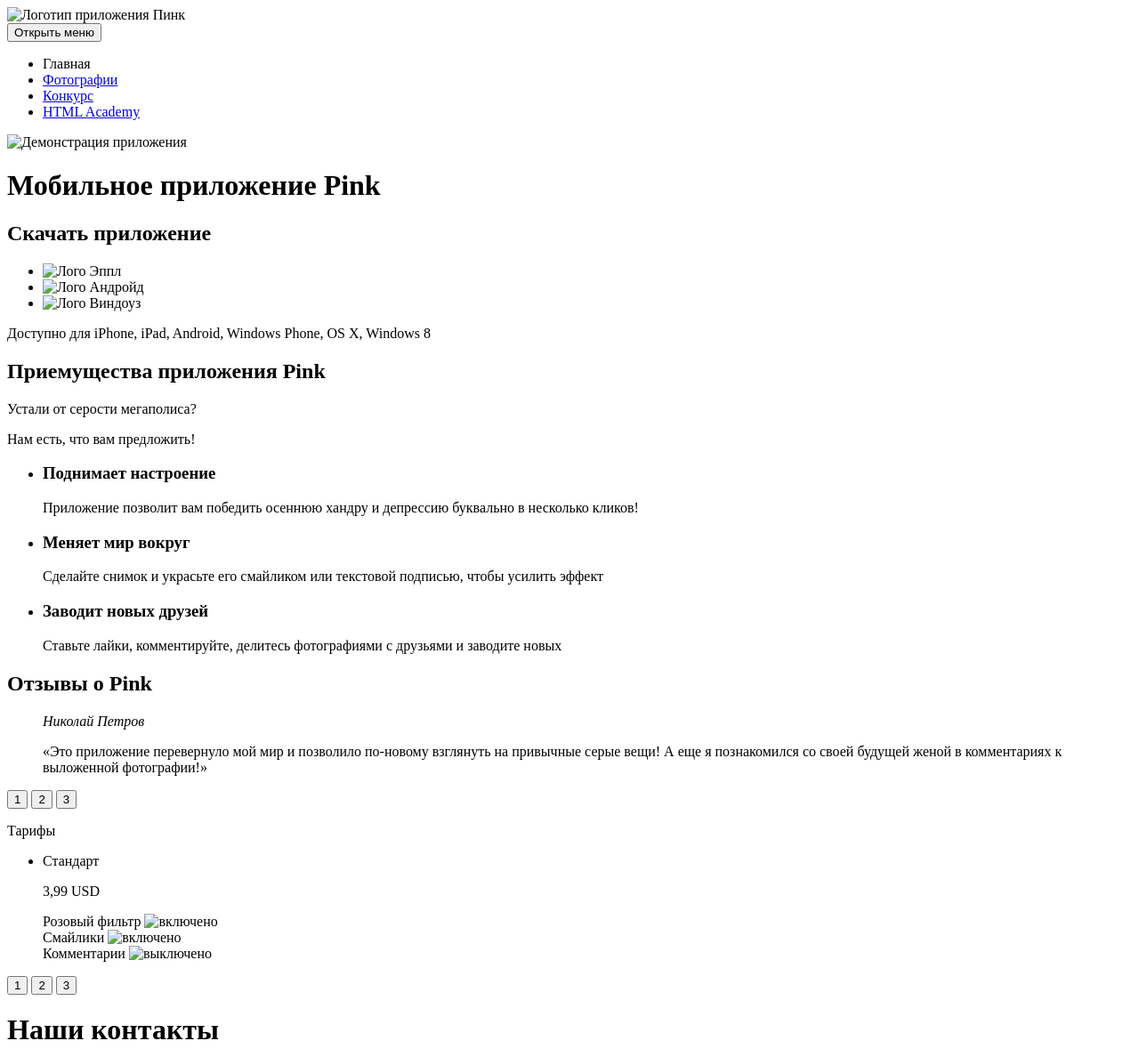
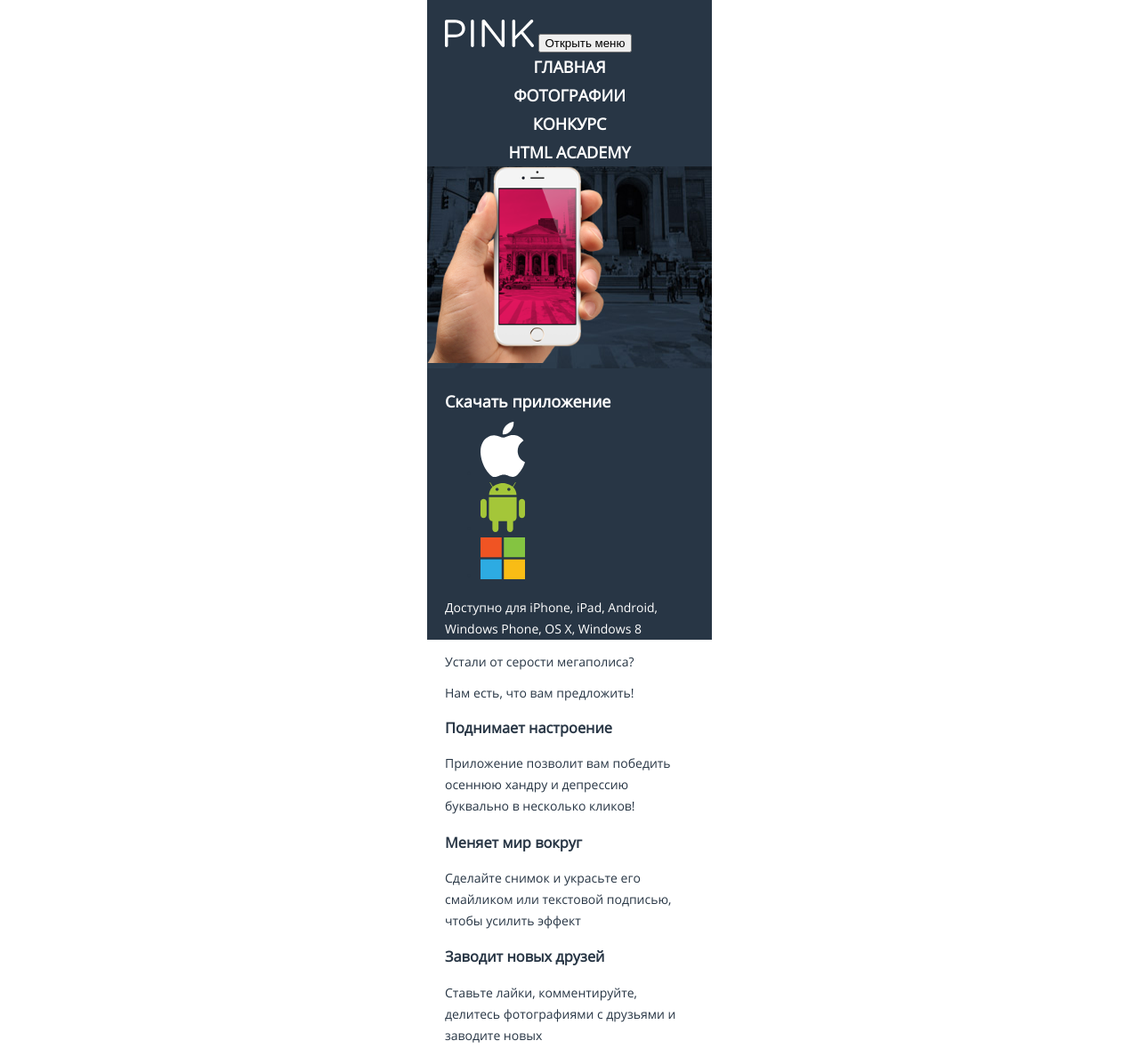
Before and after one commit to Chemonin/195521-pink-16, a website: page source/index.html in a window 1280 px wide. Shown: the top 1179 px of the page at 89% size. Drawn offline with nearby package versions, Linux system fonts and the light colour scheme; files that its build step writes are made by us from their sources; files whose address does not match are found by name.

Commit message:
Добвлена стилизация блоков

```diff
--- a/source/index.html
+++ b/source/index.html
@@ -3,28 +3,29 @@
   <head>
     <meta charset="utf-8">
     <title>HTML Academy: Пинк</title>
+    <link href="css/style.css" rel="stylesheet">
   </head>
   <body>
     <header class="page-header">
-      <img class="page-header__logo-image" src="#" width="100" height="100" alt="Логотип приложения Пинк">
       <nav class="main-nav">
+        <img class="main-nav__logo-image" src="img/logo-pink-white-mobile.svg" width="100" height="100" alt="Логотип приложения Пинк">
         <button class="main-nav_toggle" type="button">Открыть меню</button>
         <ul class="main-nav__list site-list">
           <li class="site-list__item site-list__item--active">
             <a>Главная</a>
           </li>
           <li class="site-list__item">
-            <a href="#">Фотографии</a>
+            <a href="photo.html">Фотографии</a>
           </li>
           <li class="site-list__item">
-            <a href="#">Конкурс</a>
+            <a href="form.html">Конкурс</a>
           </li>
           <li class="site-list__item">
-            <a href="#">HTML Academy</a>
+            <a href="https://htmlacademy.ru/intensive/adaptive">HTML Academy</a>
           </li>
         </ul>
-        <img class="page-header__presentation-image" src="#" width="100" height="100" alt="Демонстрация приложения">
       </nav>
+      <img class="page-header__presentation-image" src="img/iphone-hand-mobile@1x.png" width="200" height="100" alt="Демонстрация приложения">
     </header>
     <main class="main-page">
       <h1 class="visually-hidden">Мобильное приложение Pink</h1>
@@ -32,13 +33,13 @@
         <h2 class="get-app__banner">Скачать приложение</h2>
         <ul class="get-app__list appstore-list">
           <li class="appstore-list__image">
-            <a><img src="#" width="100" height="100" alt="Лого Эппл"></a>
+            <a><img src="img/logo-apple.svg" width="50" height="50" alt="Лого Эппл"></a>
           </li>
           <li class="appstore-list__image">
-            <a><img src="#" width="100" height="100" alt="Лого Андройд"></a>
+            <a><img src="img/logo-android.svg" width="50" height="50" alt="Лого Андройд"></a>
           </li>
           <li class="appstore-list__image">
-            <a><img src="#" width="100" height="100" alt="Лого Виндоуз"></a>
+            <a><img src="img/logo-microsoft.svg" width="50" height="50" alt="Лого Виндоуз"></a>
           </li>
         </ul>
         <p class="get-app__environ">
@@ -90,7 +91,7 @@
         </div>
       </section>
       <section class="packages">
-        <div class="packages__wrapper slider"
+        <div class="packages__wrapper slider">
           <h2 class="visually-hidden">Тарифы</h2>
           <ul class="packages__list slider__list">
             <li class="packages__item slider__item">
@@ -98,15 +99,21 @@
               <p class="packages__price">3,99 USD</p>
               <div class="packages__option">
                 <span>Розовый фильтр</span>
-                <img class="packages__image" src="#" width="100" height="100" alt="включено">
+                <svg class="packages__image" version="1.0" id="Layer_1" xmlns="http://www.w3.org/2000/svg" xmlns:xlink="http://www.w3.org/1999/xlink" x="0px" y="0px" width="21.698px" height="16.09px" viewBox="-82.357 4.875 21.698 16.09" enable-background="new -82.357 4.875 21.698 16.09" xml:space="preserve">
+                  <path fill="#3dc644" d="M-60.953,5.167c-0.391-0.391-1.023-0.391-1.414,0L-75.75,18.551l-4.9-4.9c-0.391-0.391-1.023-0.391-1.414,0 s-0.391,1.023,0,1.414l5.607,5.607c0.195,0.195,0.451,0.293,0.707,0.293s0.512-0.098,0.707-0.293l14.09-14.0 C-60.562,6.191-60.562,5.558-60.953,5.167z"/>
+                </svg>
               </div>
               <div class="packages__option">
                 <span>Смайлики</span>
-                <img class="packages__image" src="#" width="100" height="100" alt="включено">
+                <svg class="packages__image" version="1.0" id="Layer_1" xmlns="http://www.w3.org/2000/svg" xmlns:xlink="http://www.w3.org/1999/xlink" x="0px" y="0px" width="21.698px" height="16.09px" viewBox="-82.357 4.875 21.698 16.09" enable-background="new -82.357 4.875 21.698 16.09" xml:space="preserve">
+                  <path fill="#3dc644" d="M-60.953,5.167c-0.391-0.391-1.023-0.391-1.414,0L-75.75,18.551l-4.9-4.9c-0.391-0.391-1.023-0.391-1.414,0 s-0.391,1.023,0,1.414l5.607,5.607c0.195,0.195,0.451,0.293,0.707,0.293s0.512-0.098,0.707-0.293l14.09-14.0 C-60.562,6.191-60.562,5.558-60.953,5.167z"/>
+                </svg>
               </div>
               <div class="packages__option">
                 <span>Комментарии</span>
-                <img class="packages__image" src="#" width="100" height="100" alt="выключено">
+                <svg class="packages__image" version="1.0" id="Layer_1" xmlns="http://www.w3.org/2000/svg" xmlns:xlink="http://www.w3.org/1999/xlink" x="0px" y="0px" width="26.752px" height="26.752px" viewBox="0 0 26.752 26.752" enable-background="new 0 0 26.752 26.752" xml:space="preserve">
+                  <path fill="#f25b26" d="M15.497,13.376L26.312,2.562c0.586-0.585,0.586-1.535,0-2.121s-1.535-0.586-2.121,0L13.376,11.255L2.562,0.439 c-0.586-0.586-1.535-0.586-2.121,0c-0.586,0.585-0.586,1.535,0,2.121l10.814,10.815L0.439,24.19c-0.586,0.586-0.586,1.535,0,2.121 c0.293,0.293,0.677,0.439,1.061,0.439s0.768-0.146,1.061-0.439l10.815-10.814L24.19,26.312c0.293,0.293,0.677,0.439,1.061,0.439 s0.768-0.146,1.061-0.439c0.586-0.586,0.586-1.535,0-2.121L15.497,13.376z"/>
+                </svg>
               </div>
             </li>
           </ul>
--- /dev/null
+++ b/source/less/advanteges.less
@@ -0,0 +1,25 @@
+.advanteges {
+  margin: 0;
+  padding: 0;
+  padding-left: 20px;
+  padding-right: 20px;
+  min-height: 1000px;
+
+  font-family: "Open Sans";
+  font-weight: 400;
+  color: #283645;
+
+  background-color: #ffffff;
+  background-image: url("../img/iphone-screen-mobile@1x.png");
+  background-repeat: no-repeat;
+  background-position: bottom;
+}
+
+.advanteges__list {
+  margin: 0;
+  padding: 0;
+
+  font-size: 14px;
+  line-height: 24px;
+  list-style: none;
+}
--- /dev/null
+++ b/source/less/get-app.less
@@ -0,0 +1,27 @@
+.get-app {
+  padding-left: 20px;
+  padding-right: 20px;
+  padding-top: 28px;
+  background-color: #283645;
+}
+
+.get-app__banner {
+  margin: 0;
+  padding: 0;
+
+  font-family: "Open Sans";
+  font-size: 18px;
+  line-height: 18px;
+  font-weight: 700;
+  color: #ffffff;
+  background-color: #283645;
+}
+
+.get-app__environ {
+  font-family: "Open Sans";
+  font-size: 14px;
+  line-height: 24px;
+  font-weight: 300;
+  color: #ffffff;
+  background-color: #283645;
+}
--- /dev/null
+++ b/source/less/main-nav.less
@@ -0,0 +1,10 @@
+.main-nav {
+  padding-left: 20px;
+  padding-right: 20px;
+  padding-top: 22px;
+
+  font-size: 18px;
+  font-weight: 700px;
+  color: #ffffff;
+  background-color: #283645;
+}
--- /dev/null
+++ b/source/less/packages.less
@@ -0,0 +1,6 @@
+.packages {
+  margin: 0;
+  padding: 0;
+
+
+}
--- /dev/null
+++ b/source/less/page-header.less
@@ -0,0 +1,7 @@
+.page-header {
+  margin: 0;
+  padding: 0;
+  background-color: #283645;
+  background-image: url("../img/bg-back-mobile@1x.jpg");
+  background-repeat: no-repeat;
+}
--- /dev/null
+++ b/source/less/reviews.less
@@ -0,0 +1,11 @@
+.reviews {
+  margin: 0;
+  padding: 0;
+  padding-left: 20px;
+  padding-right: 20px;
+
+  font-family: "Open Sans";
+  font-weight: 400;
+  color: #283645;
+  background-color: #ffffff;
+}
--- /dev/null
+++ b/source/less/site-list.less
@@ -0,0 +1,13 @@
+.site-list {
+  font-size: 18px;
+  line-height: 32px;
+  font-weight: 700;
+  color: #ffffff;
+  font-family: "Open Sans";
+  text-transform: uppercase;
+  list-style: none;
+
+  margin: 0;
+  padding: 0;
+  text-align: center;
+}
--- /dev/null
+++ b/source/less/style.less
@@ -0,0 +1,53 @@
+@import "page-header";
+@import "main-nav.less";
+@import "site-list.less";
+@import "get-app.less";
+@import "advanteges.less";
+@import "reviews.less";
+@import "packages.less";
+
+@font-face {
+  font-family: "Open Sans";
+  src: url("../fonts/opensans.woff"), url("../fonts/opensans.woff2"),
+  url("../fonts/opensansbold.woff"), url("../fonts/opensansbold.woff2"),
+  url("../fonts/opensanslight.woff"), url("../fonts/opensanslight.woff2");
+  font-weight: 400;
+  font-style: normal;
+}
+body {
+  margin: auto;
+  padding: 0;
+  width: 320px;
+
+  font-style: "Open Sans", Arial, san-serif;
+  font-size: 14px;
+  line-height: 21px;
+  font-weight: 400;
+  color: #283645;
+  background-color: #ffffff;
+}
+
+a {
+  text-decoration: none;
+  color: #ffffff;
+}
+
+img {
+  max-width: 100%;
+  height: auto;
+}
+
+.visually-hidden:not(:focus):not(:active),
+input[type="checkbox"].visually-hidden,
+input[type="radio"].visually-hidden {
+	position: absolute;
+	width: 1px;
+	height: 1px;
+	margin: -1px;
+	border: 0;
+	padding: 0;
+	white-space: nowrap;
+	clip-path: inset(100%);
+	clip: rect(0 0 0 0);
+	overflow: hidden;
+}
```
Also changed, not shown: source/form.html (+1 -0 lines), source/photo.html (+1 -0 lines), 1 other file.
